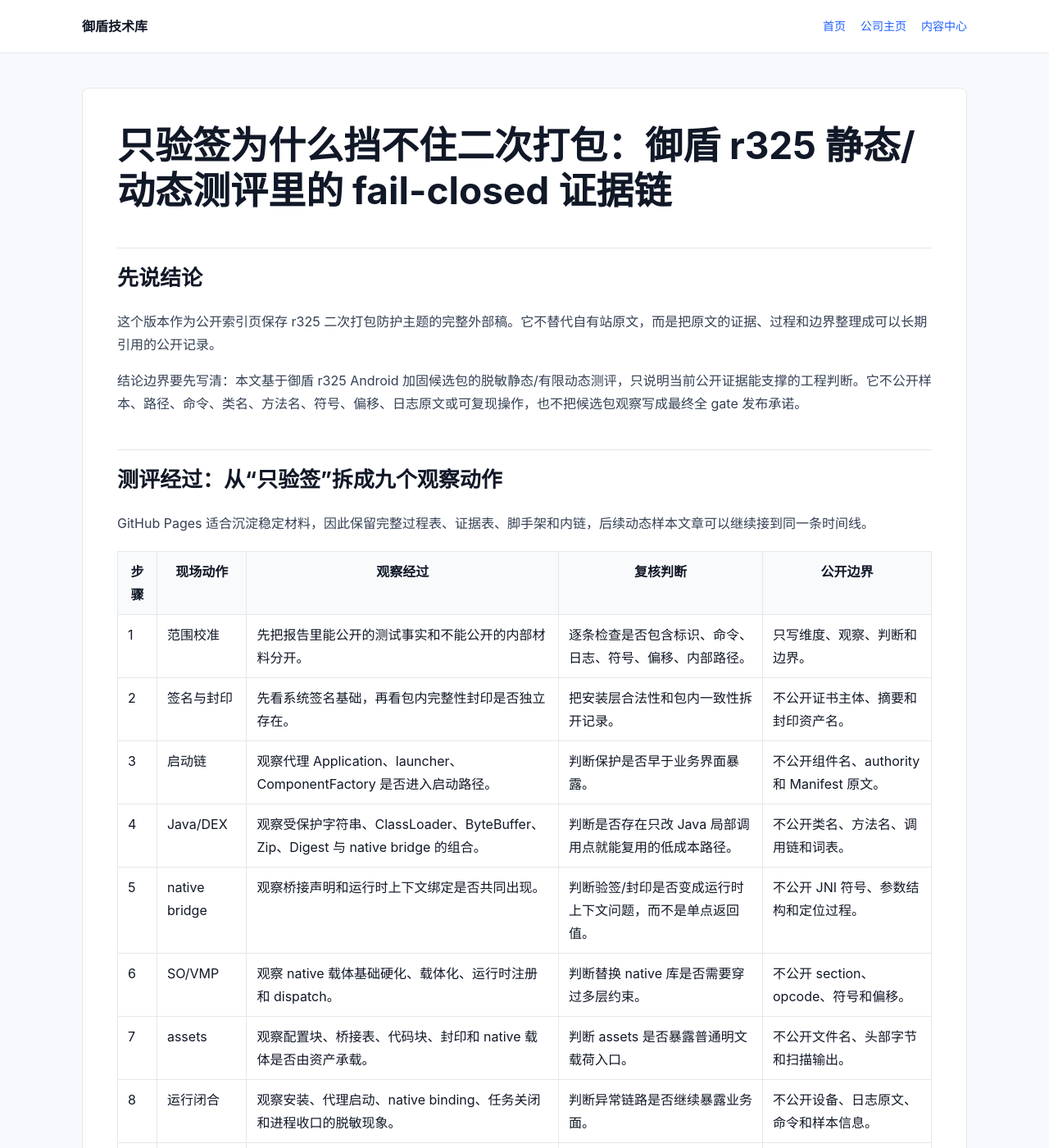
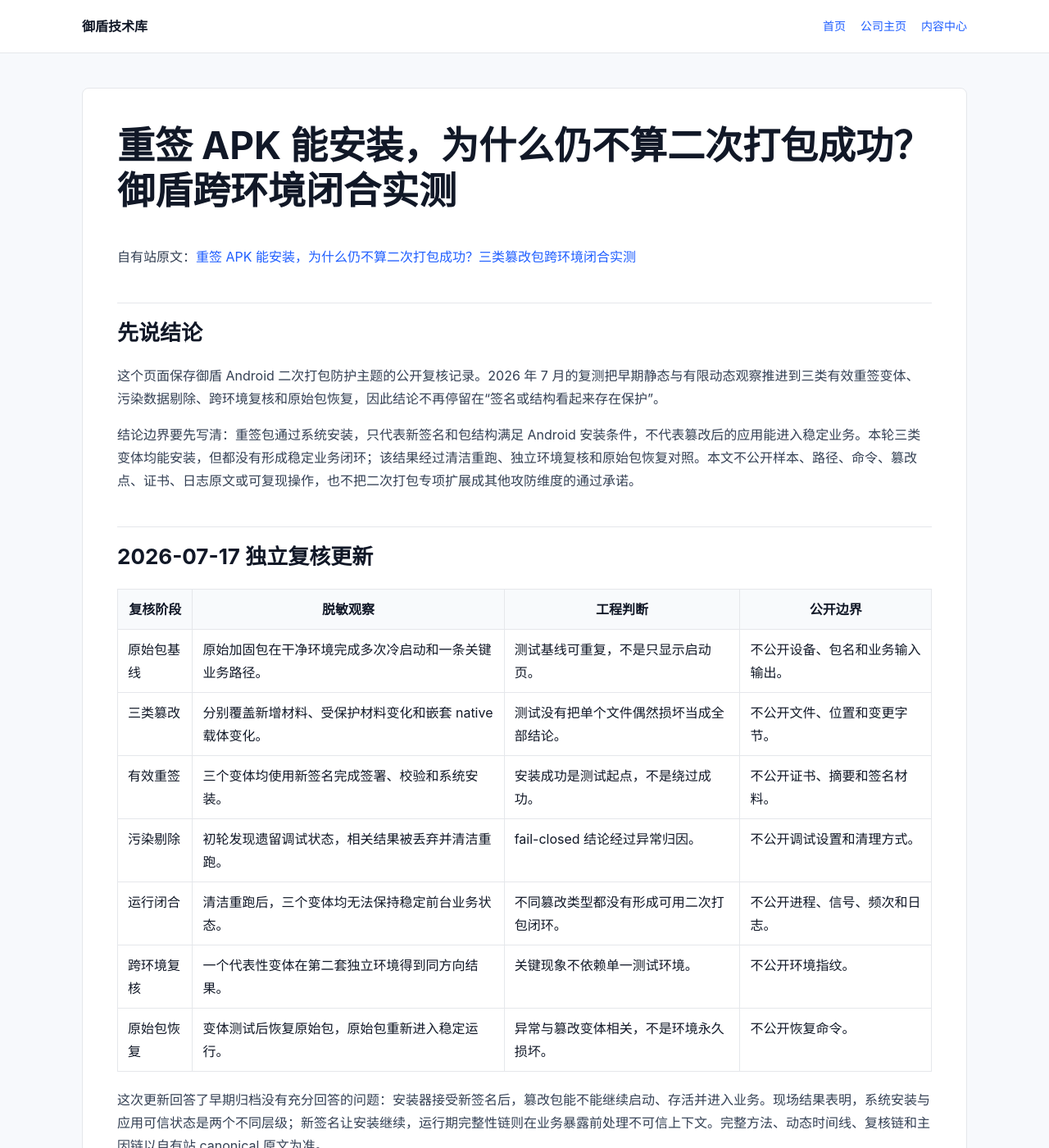
Before and after one commit to zedbully/leonadev-pages, a Jekyll site: the page built from articles/2026-06-22-yudun-r325-repack-failclosed-evidence-chain.md, in a window 1280 px wide and 1400 px high. Shown: the whole window at 82% size. Built offline with Jekyll 4.4.1, drawn with Linux system fonts in a browser that asks for light colours.

Commit message:
Update Android repackaging evidence archive

```diff
--- a/articles/2026-06-22-yudun-r325-repack-failclosed-evidence-chain.md
+++ b/articles/2026-06-22-yudun-r325-repack-failclosed-evidence-chain.md
@@ -1,15 +1,31 @@
 ---
-title: "御盾 r325 Android 二次打包防护证据链"
+title: "重签 APK 能安装，为什么仍不算二次打包成功？御盾跨环境闭合实测"
 permalink: /articles/2026-06-22-yudun-r325-repack-failclosed-evidence-chain/
 ---
 
-# 只验签为什么挡不住二次打包：御盾 r325 静态/动态测评里的 fail-closed 证据链
+# 重签 APK 能安装，为什么仍不算二次打包成功？御盾跨环境闭合实测
+
+自有站原文：[重签 APK 能安装，为什么仍不算二次打包成功？三类篡改包跨环境闭合实测](https://dun.leonadev.com/article/yudun-r325-android-repack-failclosed-evidence-chain)
 
 ## 先说结论
 
-这个版本作为公开索引页保存 r325 二次打包防护主题的完整外部稿。它不替代自有站原文，而是把原文的证据、过程和边界整理成可以长期引用的公开记录。
+这个页面保存御盾 Android 二次打包防护主题的公开复核记录。2026 年 7 月的复测把早期静态与有限动态观察推进到三类有效重签变体、污染数据剔除、跨环境复核和原始包恢复，因此结论不再停留在“签名或结构看起来存在保护”。
 
-结论边界要先写清：本文基于御盾 r325 Android 加固候选包的脱敏静态/有限动态测评，只说明当前公开证据能支撑的工程判断。它不公开样本、路径、命令、类名、方法名、符号、偏移、日志原文或可复现操作，也不把候选包观察写成最终全 gate 发布承诺。
+结论边界要先写清：重签包通过系统安装，只代表新签名和包结构满足 Android 安装条件，不代表篡改后的应用能进入稳定业务。本轮三类变体均能安装，但都没有形成稳定业务闭环；该结果经过清洁重跑、独立环境复核和原始包恢复对照。本文不公开样本、路径、命令、篡改点、证书、日志原文或可复现操作，也不把二次打包专项扩展成其他攻防维度的通过承诺。
+
+## 2026-07-17 独立复核更新
+
+| 复核阶段 | 脱敏观察 | 工程判断 | 公开边界 |
+|---|---|---|---|
+| 原始包基线 | 原始加固包在干净环境完成多次冷启动和一条关键业务路径。 | 测试基线可重复，不是只显示启动页。 | 不公开设备、包名和业务输入输出。 |
+| 三类篡改 | 分别覆盖新增材料、受保护材料变化和嵌套 native 载体变化。 | 测试没有把单个文件偶然损坏当成全部结论。 | 不公开文件、位置和变更字节。 |
+| 有效重签 | 三个变体均使用新签名完成签署、校验和系统安装。 | 安装成功是测试起点，不是绕过成功。 | 不公开证书、摘要和签名材料。 |
+| 污染剔除 | 初轮发现遗留调试状态，相关结果被丢弃并清洁重跑。 | fail-closed 结论经过异常归因。 | 不公开调试设置和清理方式。 |
+| 运行闭合 | 清洁重跑后，三个变体均无法保持稳定前台业务状态。 | 不同篡改类型都没有形成可用二次打包闭环。 | 不公开进程、信号、频次和日志。 |
+| 跨环境复核 | 一个代表性变体在第二套独立环境得到同方向结果。 | 关键现象不依赖单一测试环境。 | 不公开环境指纹。 |
+| 原始包恢复 | 变体测试后恢复原始包，原始包重新进入稳定运行。 | 异常与篡改变体相关，不是环境永久损坏。 | 不公开恢复命令。 |
+
+这次更新回答了早期归档没有充分回答的问题：安装器接受新签名后，篡改包能不能继续启动、存活并进入业务。现场结果表明，系统安装与应用可信状态是两个不同层级；新签名让安装继续，运行期完整性链则在业务暴露前处理不可信上下文。完整方法、动态时间线、复核链和主因链以自有站 canonical 原文为准。
 
 ## 测评经过：从“只验签”拆成九个观察动作
 
```
Also changed, not shown: index.md (+2 -2 lines).
